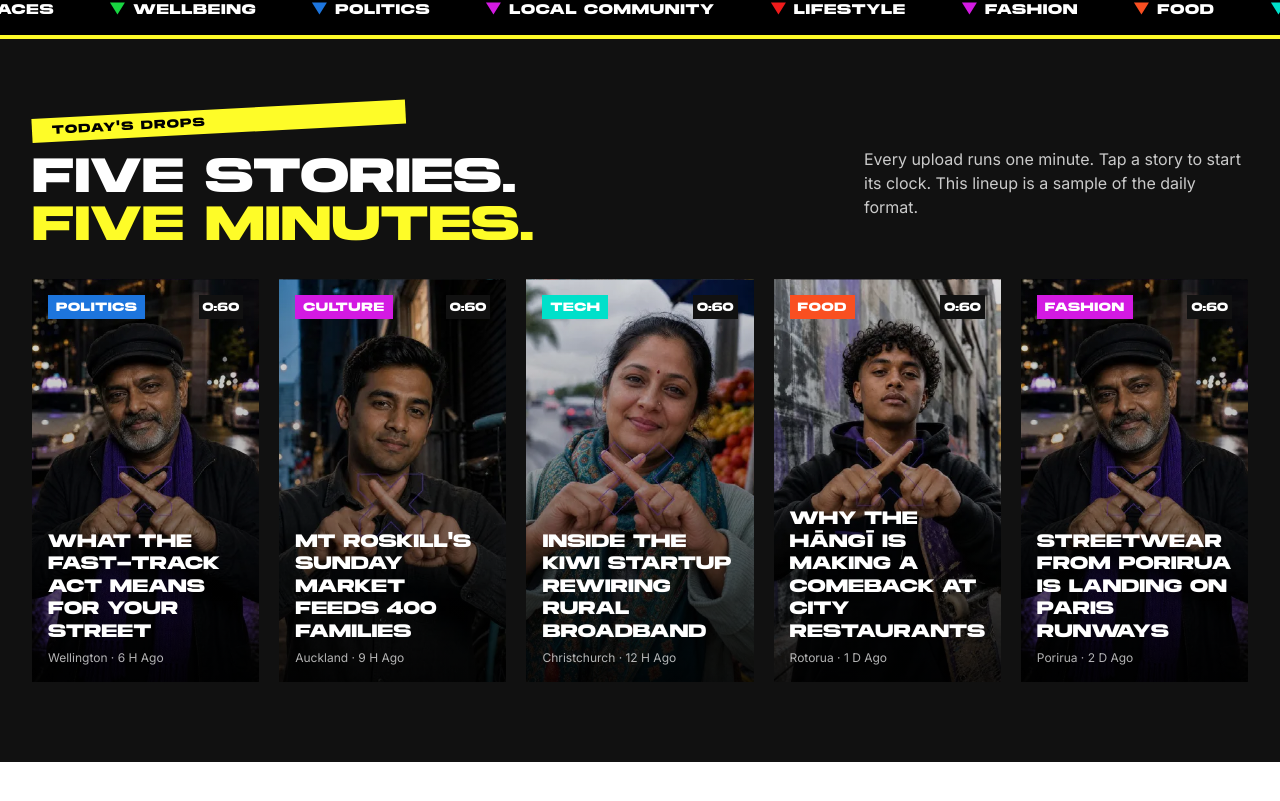
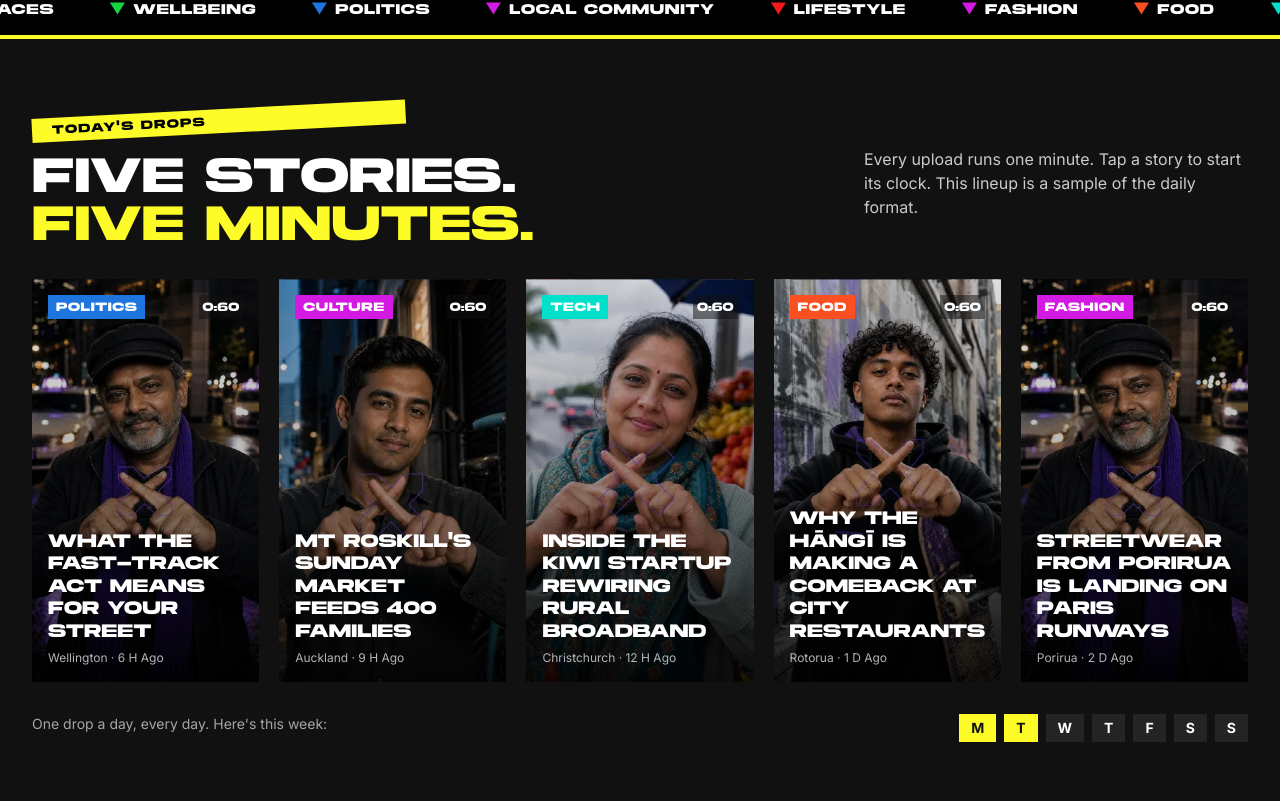
Before and after one commit to Magmaxlive/Unbox-frontend, a Next.js app: page / in a window 1280 px wide. Shown: the part 859-1660 px from the top of the page. Before the commit the page ends 1621 px from the top, so only its background shows below. Built offline with nearby package versions, Linux system fonts and the light colour scheme.

Commit message:
added drop section

```diff
--- a/src/app/globals.css
+++ b/src/app/globals.css
@@ -27,6 +27,7 @@
   --c-edu: #18D641;
   --fg-soft: rgba(255, 255, 255, .78);
 
+
 }
 
 @theme {
@@ -46,6 +47,7 @@
   --color-tour: #ffb624;
   --color-edu: #18d641;
   --color-soft: rgb(255 255 255 / 0.78);
+  --color-transparentbg:#ffffff14;
 }
 
 
--- a/src/components/Homepage/DropsSection.tsx
+++ b/src/components/Homepage/DropsSection.tsx
@@ -2,6 +2,7 @@ import React from 'react'
 import SectionHeading from '../common/SectionHeading'
 import VideoCard from '../common/VideoCard'
 import { sample } from '@/data/DropSample'
+import WeeksCard from '../common/WeeksCard'
 
 function DropsSection() {
   return (
@@ -41,6 +42,11 @@ function DropsSection() {
             ))}
           </div>
         </div>
+
+        <div className="flex justify-between md:flex-row flex-col gap-4">
+          <p className="text-soft/80 text-sm">One drop a day, every day. Here's this week:</p>
+          <WeeksCard/>
+        </div>
       </div>
     </div>
   )
--- a/src/components/Homepage/HeroSection.tsx
+++ b/src/components/Homepage/HeroSection.tsx
@@ -68,7 +68,7 @@ function HeroSection() {
             <div className="order-1 tablet:order-2 relative z-10 grid gap-6 content-end pt-6 pb-10 tablet:pt-10 tablet:pb-16 text-white">
                 <span className="inline-flex items-center gap-2 w-fit px-3 py-1.5 bg-ink text-xs uppercase tracking-widest font-semibold">
                     <i className="w-2 h-2 rounded-full bg-red-500 inline-block" />
-                    New drop every day · Aotearoa
+                    New drop every day · New zealand
                 </span>
 
                 <h1 className="font-heading leading-[0.95] text-[clamp(2.6rem,7.4vw,6.1rem)] font-display uppercase">
@@ -79,7 +79,7 @@ function HeroSection() {
                 </h1>
 
                 <p className="max-w-[44ch] text-[1.12rem] text-fg-soft">
-                    Sixty-second stories from Aotearoa, told straight. <b className="text-white font-semibold">Politics, neighbourhoods, food, fashion, tech and the world</b>, from the people living it.
+                    Sixty-second stories from New Zealand, told straight. <b className="text-white font-semibold">Politics, neighbourhoods, food, fashion, tech and the world</b>, from the people living it.
                 </p>
 
                 <div className="flex flex-wrap items-center gap-x-6 gap-y-4">
--- a/src/components/common/VideoCard.tsx
+++ b/src/components/common/VideoCard.tsx
@@ -46,7 +46,7 @@ function VideoCard({
                 <span className={`px-2 py-1 text-white font-heading uppercase text-xs tracking-wider ${categoryColor}`}>
                     {category}
                 </span>
-                <span className="text-white font-heading text-xs tabular-nums bg-ink p-1">{duration}</span>
+                <span className="text-white font-heading text-xs tabular-nums bg-ink/50 p-1">{duration}</span>
             </div>
 
             <div className="relative flex flex-col gap-2">
--- /dev/null
+++ b/src/components/common/WeeksCard.tsx
@@ -0,0 +1,52 @@
+import React from 'react'
+
+type week = {
+    day:string,
+    active:boolean
+}
+
+const days:week[]=[
+   {
+    day:'monday',
+    active:true
+   },
+   {
+    day:'tuesday',
+    active:true
+   },
+   {
+    day:'wednesday',
+    active:false
+   },
+   {
+    day:'thursday',
+    active:false
+   },
+   {
+    day:'friday',
+    active:false
+   },
+   {
+    day:'saturday',
+    active:false
+   },
+   {
+    day:'sunday',
+    active:false
+   },
+
+]
+
+function WeeksCard() {
+  return (
+    <div className='flex gap-2'>
+      {days.map((i,index)=>(
+        <div key={index} className={`p-1 px-3 text-sm uppercase font-bold ${i.active ? 'bg-volt text-ink' : 'bg-transparentbg text-white'}`} aria-label={i.day}>
+           {i.day[0]}
+        </div>
+      ))}
+    </div>
+  )
+}
+
+export default WeeksCard
```
